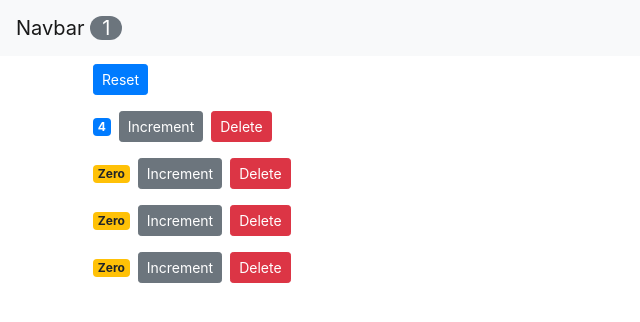
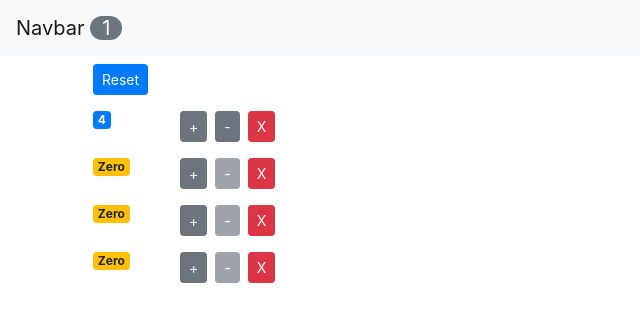
Before and after one commit to aidanduff/counter-app, a React (Create React App) app: page / in a window 1280 px wide. Shown: the top 322 px of the page, without its empty margins (0-640 px from the left). Built offline with nearby package versions, Linux system fonts and the light colour scheme.

Commit message:
added decrement functionality

```diff
--- a/src/App.js
+++ b/src/App.js
@@ -22,6 +22,15 @@ class App extends Component {
     console.log(this.state.counters[0]);
   };
 
+  handleDecrement = (counter) => {
+    const counters = [...this.state.counters];
+    const index = counters.indexOf(counter);
+    counters[index] = { ...counter };
+    counters[index].value--;
+    this.setState({ counters });
+    console.log(this.state.counters[0]);
+  };
+
   handleReset = () => {
     const counters = this.state.counters.map((c) => {
       c.value = 0;
@@ -36,6 +45,7 @@ class App extends Component {
   };
 
   render() {
+    console.log("In Render - App");
     return (
       <React.Fragment>
         <NavBar
@@ -46,6 +56,7 @@ class App extends Component {
             counters={this.state.counters}
             onReset={this.handleReset}
             onIncrement={this.handleIncrement}
+            onDecrement={this.handleDecrement}
             onDelete={this.handleDelete}
           />
         </main>
--- a/src/components/counter.jsx
+++ b/src/components/counter.jsx
@@ -2,22 +2,34 @@ import React, { Component } from "react";
 
 class Counter extends Component {
   render() {
+    console.log("In Render - Counter");
     // console.log(this.props);
     return (
-      <div>
+      <div className="row">
+        <div className="col-1">
           <span className={this.getBadgeClasses()}>{this.formatCount()}</span>
+        </div>
+        <div className="col">
           <button
             onClick={() => this.props.onIncrement(this.props.counter)}
             className="btn btn-secondary btn-sm"
           >
-          Increment
+            +
+          </button>
+          <button
+            onClick={() => this.props.onDecrement(this.props.counter)}
+            className="btn btn-secondary btn-sm m-2"
+            disabled={this.getDisabled()}
+          >
+            -
           </button>
           <button
             onClick={() => this.props.onDelete(this.props.counter.id)}
-          className="btn btn-danger btn-sm m-2"
+            className="btn btn-danger btn-sm"
           >
-          Delete
+            X
           </button>
+        </div>
       </div>
     );
   }
@@ -28,6 +40,10 @@ class Counter extends Component {
     return classes;
   }
 
+  getDisabled() {
+    return this.props.counter.value === 0;
+  }
+
   formatCount() {
     const { value: count } = this.props.counter;
     return count === 0 ? "Zero" : count;
--- a/src/components/counters.jsx
+++ b/src/components/counters.jsx
@@ -3,19 +3,26 @@ import Counter from "./counter";
 
 class Counters extends Component {
   render() {
+    console.log("In Render - Counters");
+    const {
+      onReset,
+      counters,
+      onDelete,
+      onIncrement,
+      onDecrement,
+    } = this.props;
+
     return (
       <div>
-        <button
-          onClick={this.props.onReset}
-          className="btn btn-primary btn-sm m-2"
-        >
+        <button onClick={onReset} className="btn btn-primary btn-sm m-2">
           Reset
         </button>
-        {this.props.counters.map((counter) => (
+        {counters.map((counter) => (
           <Counter
             key={counter.id}
-            onDelete={this.props.onDelete}
-            onIncrement={this.props.onIncrement}
+            onDelete={onDelete}
+            onIncrement={onIncrement}
+            onDecrement={onDecrement}
             counter={counter}
           />
         ))}
--- a/src/components/navbar.jsx
+++ b/src/components/navbar.jsx
@@ -1,15 +1,14 @@
-import React, { Component } from "react";
+import React from "react";
 
 //stateless function component
-const NavBar = (props) => {
+const NavBar = ({ totalCounters }) => {
+  console.log("In Navbar - App");
   return (
     <nav className="navbar navbar-light bg-light">
       {/* eslint-disable-next-line jsx-a11y/anchor-is-valid */}
       <a className="navbar-brand" href="#">
         Navbar{" "}
-        <span className="bade badge-pill badge-secondary">
-          {props.totalCounters}
-        </span>
+        <span className="bade badge-pill badge-secondary">{totalCounters}</span>
       </a>
     </nav>
   );
```
Lines whose indentation alone changed are shown as unchanged.
